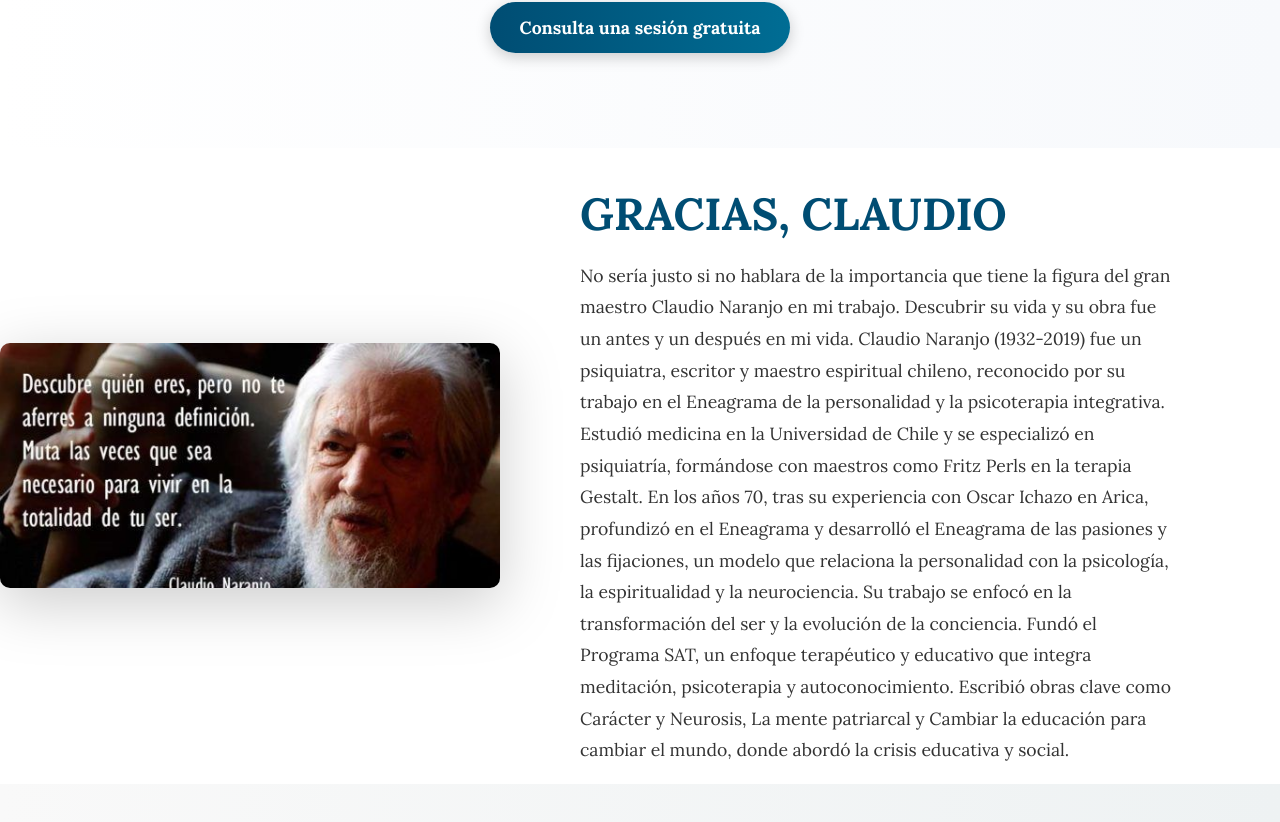
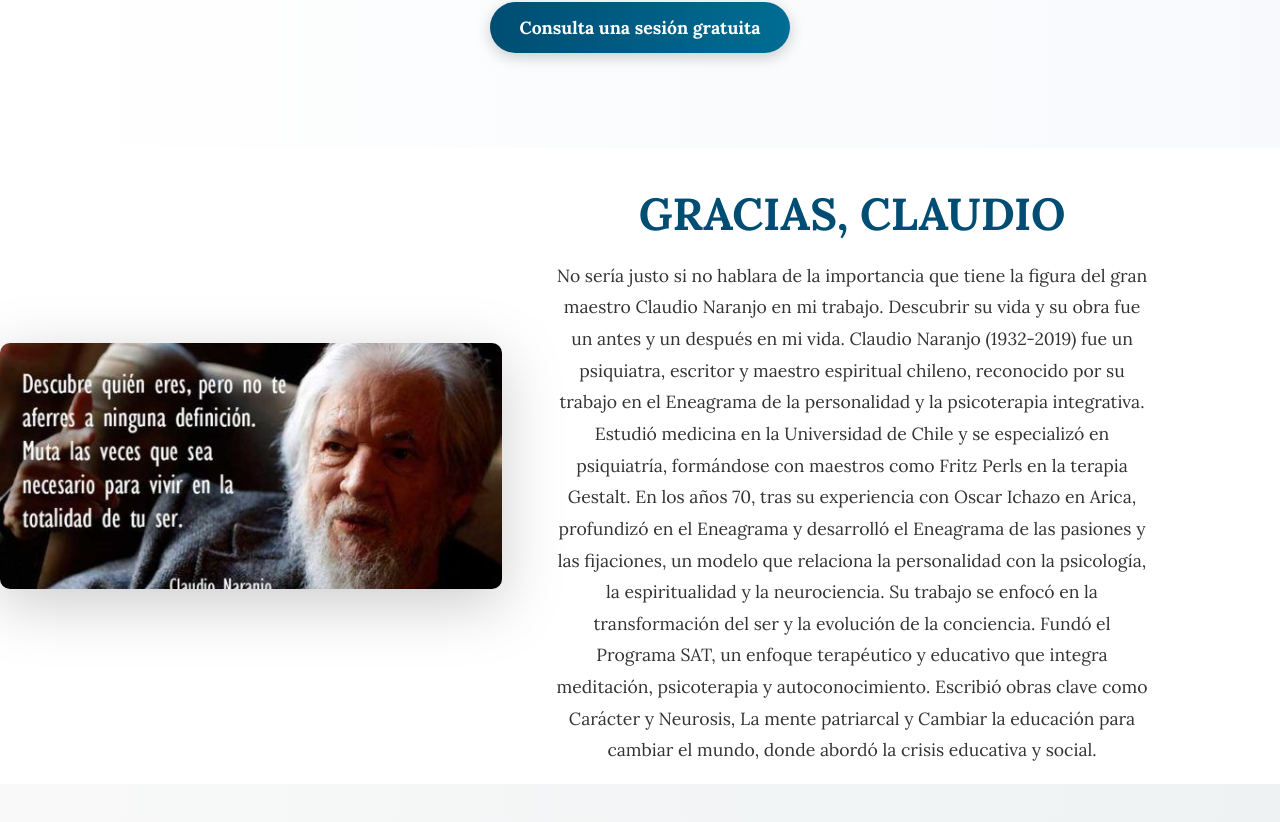
Before and after one commit to CarlosRiberaDonet/web-eneacoachingprofesional, a React (Create React App) app: page / in a window 1280 px wide. Shown: the part 2298-3120 px from the top of the page. Built offline with nearby package versions, Linux system fonts and the light colour scheme.

Commit message:
update claudio

```diff
--- a/src/styles/Claudio.css
+++ b/src/styles/Claudio.css
@@ -13,11 +13,11 @@
 .claudio-content {
     display: flex;
     align-items: center;
-    justify-content: flex-start;
-    max-width: 1200px;
-    width: 100%;
+    justify-content: flex-end;
+    max-width: 1400px;
+    width: 90%;
     gap: 40px; /* Espacio entre imagen y texto */
-    flex-direction: row; /* Asegura que la imagen esté a la izquierda */
+    margin: 30 auto;
 }
 
 /* Contenedor de imagen */
@@ -25,12 +25,14 @@
     flex: 1;
     display: flex;
     justify-content: flex-start; /*  Asegura que la imagen esté alineada a la izquierda */
-    max-width: 500px;
+    max-width: 600px;
 }
 
 .image-container img {
     width: 100%;
-    max-width: 500px; /*  Asegura que la imagen sea más grande */
+    height: 100%;
+    max-width: 600px; /*  Asegura que la imagen sea más grande */
+    border-radius: 10%;
     border-radius: 10px;
     object-fit: cover;
     filter: drop-shadow(0px 15px 30px rgba(0, 0, 0, 0.2));
@@ -39,8 +41,9 @@
 /*  Contenedor de texto */
 .text-content {
     flex: 2;
-    padding-left: 40px;
-    text-align: left;
+    margin-right: 0;
+    padding-left: 10px;
+    text-align: center;
 }
 
 .text-content h1 {
```
